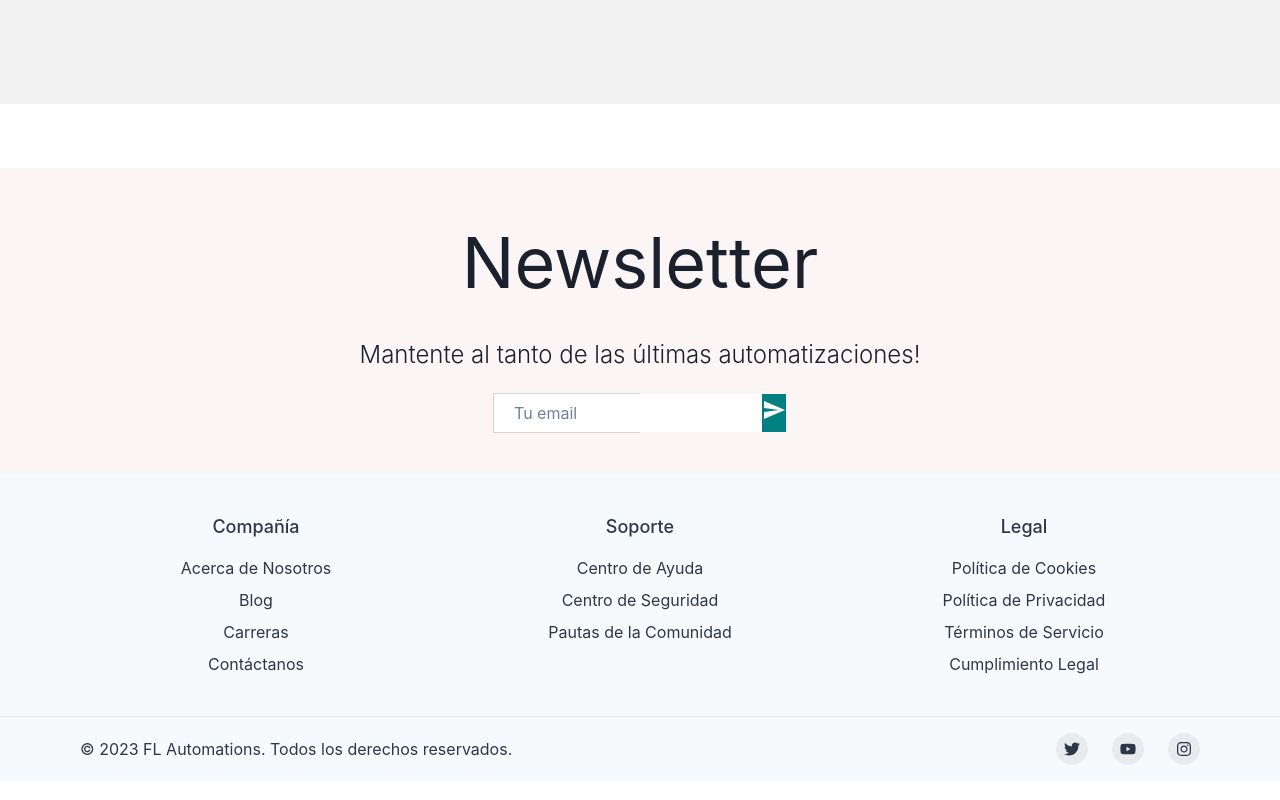
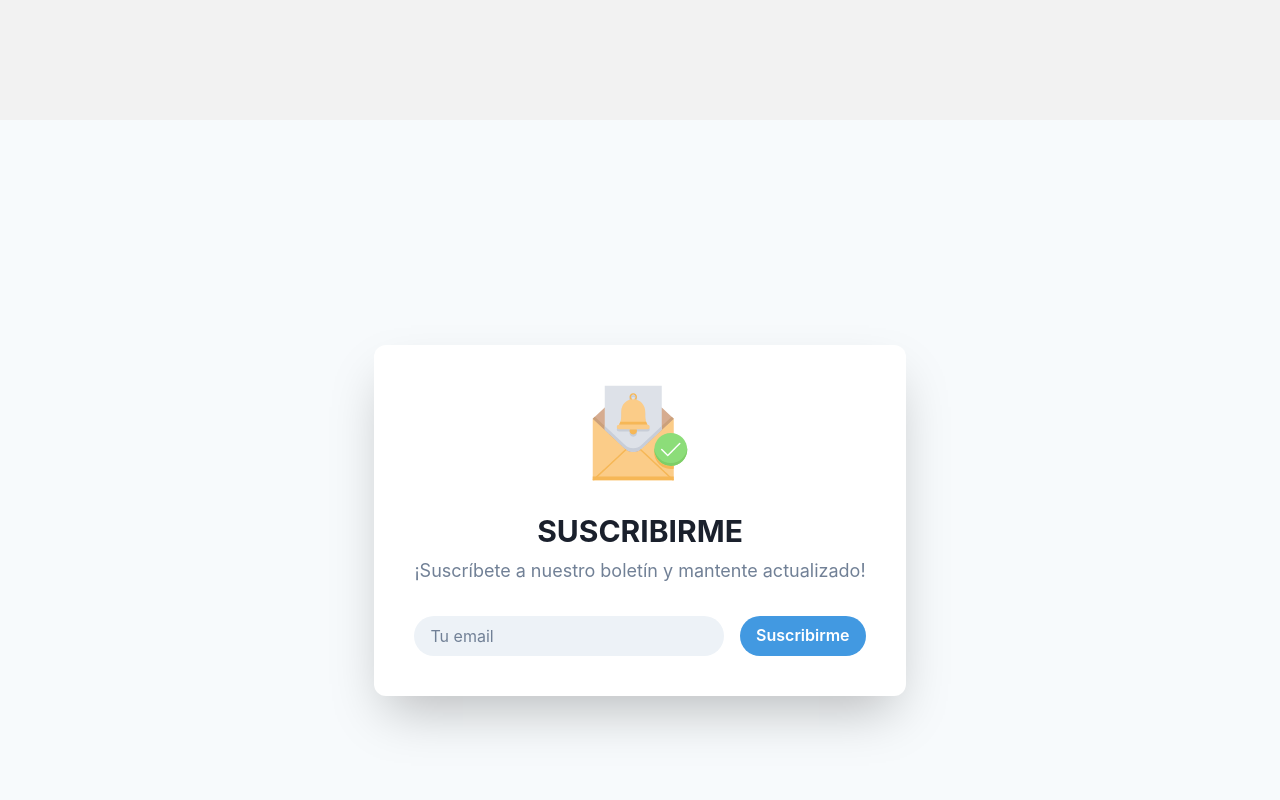
Before and after one commit to FLucena/flautomations-next, a Next.js app: page / in a window 1280 px wide. Shown: the part 760-1560 px from the top of the page. Built offline with nearby package versions, Linux system fonts and the light colour scheme.

Commit message:
updating newsletter v1

```diff
--- a/src/components/Navbar.jsx
+++ b/src/components/Navbar.jsx
@@ -10,7 +10,6 @@
   Flex,
   Avatar,
   HStack,
-  Text,
   IconButton,
   Button,
   Menu,
@@ -32,20 +31,19 @@
     <Box
       as="a"
       px={2}
-      py={1}
+      py={2}
       rounded={'md'}
       _hover={{
         textDecoration: 'none',
         bg: useColorModeValue('gray.200', 'gray.700'),
       }}
       href={'#'}
+      fontSize="lg"
     >
       {children}
     </Box>
   );
 };
-
-// ... (other imports)
 
 export default function Navbar({ lang }) {
   const { isOpen, onOpen, onClose } = useDisclosure();
@@ -54,7 +52,7 @@
   return (
     <React.Fragment>
       <Box bg={useColorModeValue('gray.100', 'gray.900')} px={4}>
-        <Flex h={16} alignItems="center" justifyContent="space-between">
+        <Flex h={20} alignItems="center" justifyContent="space-between">
           <IconButton
             size="md"
             icon={isOpen ? <CloseIcon /> : <HamburgerIcon />}
@@ -63,7 +61,7 @@
             onClick={isOpen ? onClose : onOpen}
           />
           <HStack spacing={8} alignItems="center">
-            <Box>
+            <Box fontSize="xl">
               <Link href="/">FL Automations</Link>
             </Box>
             <HStack as="nav" spacing={4} display={{ base: 'none', md: 'flex' }}>
@@ -77,8 +75,11 @@
               variant="solid"
               colorScheme="teal"
               size="sm"
+              fontSize="md"
               mr={4}
               leftIcon={<AddIcon />}
+              as={Link}
+              href="/register"
             >
               {content.navbar.buttonText}
             </Button>
@@ -93,9 +94,6 @@
                 <Avatar name="New User" size="sm" src="" />
               </MenuButton>
               <MenuList>
-                <MenuItem>
-                  <Link href="/register">💾 {content.navbar.register}</Link>
-                </MenuItem>
                 <MenuItem>
                   <Link href="/login">🔑 {content.navbar.login}</Link>
                 </MenuItem>
--- a/src/components/Newsletter.jsx
+++ b/src/components/Newsletter.jsx
@@ -1,82 +1,179 @@
-import { Send } from '@mui/icons-material';
+'use client'
+
+import {
+  Flex,
+  Stack,
+  Heading,
+  Text,
+  Input,
+  Button,
+  Icon,
+  useColorModeValue,
+  createIcon,
+} from '@chakra-ui/react'
 import { useState } from 'react';
-
-const styles = {
-  container: {
-    backgroundColor: '#fcf5f5',
-    display: 'flex',
-    alignItems: 'center',
-    justifyContent: 'center',
-    flexDirection: 'column',
-    padding: '40px 0',
-    marginTop: '5%',
-  },
-  title: {
-    fontSize: '70px',
-    margin: '2px',
-  },
-  desc: {
-    fontSize: '24px',
-    fontWeight: '300',
-    margin: '20px 0',
-    textAlign: 'center',
-  },
-  inputContainer: {
-    width: '50%',
-    height: '40px',
-    backgroundColor: 'white',
-    display: 'flex',
-    justifyContent: 'space-between',
-    border: '1px solid lightgray',
-  },
-  input: {
-    border: 'none',
-    flex: '8',
-    paddingLeft: '20px',
-  },
-  button: {
-    flex: '1',
-    border: 'none',
-    backgroundColor: 'teal',
-    color: 'white',
-  },
-};
+import axios from 'axios';
+import * as contentEn from './content-en';
+import * as contentEs from './content-es';
 
 
-const Newsletter = () => {
+export default function Newsletter({ lang }) {
+  const content = lang === 'en' ? contentEn : contentEs;
   const [email, setEmail] = useState('');
 
   const handleInputChange = (event) => {
     setEmail(event.target.value);
   };
 
-  const handleSubmit = (event) => {
+  const handleSubmit = async (event) => {
     event.preventDefault();
-    console.log(email);
-    setEmail('');
+    try {
+      console.log(email);
+      console.log(lang);
+      await axios.post('https://script.google.com/macros/s/AKfycby4Uf3SS0yaVwYblMn_QKQyluLSI07_ctd77uYxDB6dH1CB3Yi-hEau93FvnanLwWGO/exec', { email, lang });
+      setEmail('');
+    } catch (error) {
+      console.error('Email sending failed.', error);
+    }
   };
 
+
   return (
-    <div style={styles.container}>
-      <h1 style={styles.title}>Newsletter</h1>
-      <div style={styles.desc}>
-        Mantente al tanto de las últimas automatizaciones!
-      </div>
-      <form onSubmit={handleSubmit}>
-        <div style={styles.inputContainer}>
-          <input
-            style={styles.input}
-            placeholder="Tu email"
+    <Flex
+      minH={'100vh'}
+      align={'center'}
+      justify={'center'}
+      py={12}
+      bg={useColorModeValue('gray.50', 'gray.800')}>
+      <Stack
+        boxShadow={'2xl'}
+        bg={useColorModeValue('white', 'gray.700')}
+        rounded={'xl'}
+        p={10}
+        spacing={8}
+        align={'center'}>
+        <Icon as={NotificationIcon} w={24} h={24} />
+        <Stack align={'center'} spacing={2}>
+          <Heading
+            textTransform={'uppercase'}
+            fontSize={'3xl'}
+            color={useColorModeValue('gray.800', 'gray.200')}>
+            {content.newsletter.title}
+          </Heading>
+          <Text fontSize={'lg'} color={'gray.500'}>
+            {content.newsletter.description}
+          </Text>
+        </Stack>
+        <Stack spacing={4} direction={{ base: 'column', md: 'row' }} w={'full'}>
+          <Input
+            type={'text'}
+            onChange={handleInputChange}
+            placeholder={content.newsletter.placeholder}
             value={email}
-            onChange={handleInputChange}
+            color={useColorModeValue('gray.800', 'gray.200')}
+            bg={useColorModeValue('gray.100', 'gray.600')}
+            rounded={'full'}
+            border={0}
+            _focus={{
+              bg: useColorModeValue('gray.200', 'gray.800'),
+              outline: 'none',
+            }}
           />
-          <button style={styles.button} type="submit">
-            <Send />
-          </button>
-        </div>
-      </form>
-    </div>
-  );
-};
+          <Button
+            bg={'blue.400'}
+            rounded={'full'}
+            color={'white'}
+            flex={'1 0 auto'}
+            onClick={handleSubmit}
+            _hover={{ bg: 'blue.500' }}
+            _focus={{ bg: 'blue.500' }}>
+            {content.newsletter.buttonText}
+          </Button>
+        </Stack>
+      </Stack>
+    </Flex>
+  )
+}
 
-export default Newsletter;
+const NotificationIcon = createIcon({
+  displayName: 'Notification',
+  viewBox: '0 0 128 128',
+  path: (
+    <g id="Notification">
+      <rect className="cls-1" x="1" y="45" fill={'#fbcc88'} width="108" height="82" />
+      <circle className="cls-2" fill={'#8cdd79'} cx="105" cy="86" r="22" />
+      <rect className="cls-3" fill={'#f6b756'} x="1" y="122" width="108" height="5" />
+      <path
+        className="cls-4"
+        fill={'#7ece67'}
+        d="M105,108A22,22,0,0,1,83.09,84a22,22,0,0,0,43.82,0A22,22,0,0,1,105,108Z"
+      />
+      <path
+        fill={'#f6b756'}
+        className="cls-3"
+        d="M109,107.63v4A22,22,0,0,1,83.09,88,22,22,0,0,0,109,107.63Z"
+      />
+      <path
+        className="cls-5"
+        fill={'#d6ac90'}
+        d="M93,30l16,15L65.91,84.9a16,16,0,0,1-21.82,0L1,45,17,30Z"
+      />
+      <path
+        className="cls-6"
+        fill={'#cba07a'}
+        d="M109,45,65.91,84.9a16,16,0,0,1-21.82,0L1,45l2.68-2.52c43.4,40.19,41.54,39.08,45.46,40.6A16,16,0,0,0,65.91,79.9l40.41-37.42Z"
+      />
+      <path
+        className="cls-7"
+        fill={'#dde1e8'}
+        d="M93,1V59.82L65.91,84.9a16,16,0,0,1-16.77,3.18C45.42,86.64,47,87.6,17,59.82V1Z"
+      />
+      <path
+        className="cls-8"
+        fill={'#c7cdd8'}
+        d="M74,56c-3.56-5.94-3-10.65-3-17.55a16.43,16.43,0,0,0-12.34-16,5,5,0,1,0-7.32,0A16,16,0,0,0,39,38c0,7.13.59,12-3,18a3,3,0,0,0,0,6H50.41a5,5,0,1,0,9.18,0H74a3,3,0,0,0,0-6ZM53.2,21.37a3,3,0,1,1,3.6,0,1,1,0,0,0-.42.7,11.48,11.48,0,0,0-2.77,0A1,1,0,0,0,53.2,21.37Z"
+      />
+      <path
+        className="cls-3"
+        fill={'#f6b756'}
+        d="M46.09,86.73,3,127H1v-1c6-5.62-1.26,1.17,43.7-40.78A1,1,0,0,1,46.09,86.73Z"
+      />
+      <path
+        className="cls-3"
+        fill={'#f6b756'}
+        d="M109,126v1h-2L63.91,86.73a1,1,0,0,1,1.39-1.49C111,127.85,103.11,120.51,109,126Z"
+      />
+      <path
+        className="cls-8"
+        fill={'#c7cdd8'}
+        d="M93,54.81v5L65.91,84.9a16,16,0,0,1-16.77,3.18C45.42,86.64,47,87.6,17,59.82v-5L44.09,79.9a16,16,0,0,0,21.82,0Z"
+      />
+      <path
+        className="cls-9"
+        fill={'#fff'}
+        d="M101,95c-.59,0-.08.34-8.72-8.3a1,1,0,0,1,1.44-1.44L101,92.56l15.28-15.28a1,1,0,0,1,1.44,1.44C100.21,96.23,101.6,95,101,95Z"
+      />
+      <path
+        className="cls-3"
+        fill={'#f6b756'}
+        d="M56.8,18.38a3,3,0,1,0-3.6,0A1,1,0,0,1,52,20,5,5,0,1,1,58,20,1,1,0,0,1,56.8,18.38Z"
+      />
+      <path
+        className="cls-1"
+        fill={'#fbcc88'}
+        d="M71,42.17V35.45c0-8.61-6.62-16-15.23-16.43A16,16,0,0,0,39,35c0,7.33.58,12-3,18H74A21.06,21.06,0,0,1,71,42.17Z"
+      />
+      <path
+        className="cls-3"
+        fill={'#f6b756'}
+        d="M74,53H36a21.36,21.36,0,0,0,1.86-4H72.14A21.36,21.36,0,0,0,74,53Z"
+      />
+      <path className="cls-3" fill={'#f6b756'} d="M59.59,59a5,5,0,1,1-9.18,0" />
+      <path
+        className="cls-1"
+        fill={'#fbcc88'}
+        d="M74,59H36a3,3,0,0,1,0-6H74a3,3,0,0,1,0,6Z"
+      />
+    </g>
+  ),
+})
--- a/src/components/content-en.js
+++ b/src/components/content-en.js
@@ -27,7 +27,13 @@
 
   export const navbar = {
     buttonText: 'Join!',
-    register: 'Sign Up',
     login: 'Sign In',
-    search: 'Search'
+    search: 'Browse'
   };
+
+  export const newsletter = {
+    title: 'SUSCRIBE',
+    description: 'Subscribe to our newsletter & stay up to date!',
+    placeholder: 'Your email',
+    buttonText: 'Suscribe'
+  }
--- a/src/components/content-es.js
+++ b/src/components/content-es.js
@@ -27,7 +27,13 @@
 
 export const navbar = {
   buttonText: 'Ser parte',
-  register: 'Registrarme',
   login: 'Conectarme',
-  search: 'Buscar'
+  search: 'Explorar'
 };
+
+export const newsletter = {
+  title: 'SUSCRIBIRME',
+  description: '¡Suscríbete a nuestro boletín y mantente actualizado!',
+  placeholder: 'Tu email',
+  buttonText: 'Suscribirme'
+}
--- a/src/pages/index.js
+++ b/src/pages/index.js
@@ -14,7 +14,7 @@
         <Announcement />
         <Navbar lang={defaultLang}/>
         <Slider />
-        <Newsletter/>
+        <Newsletter lang={defaultLang}/>
         <Footer lang={defaultLang}/>
     </>
   )
```
